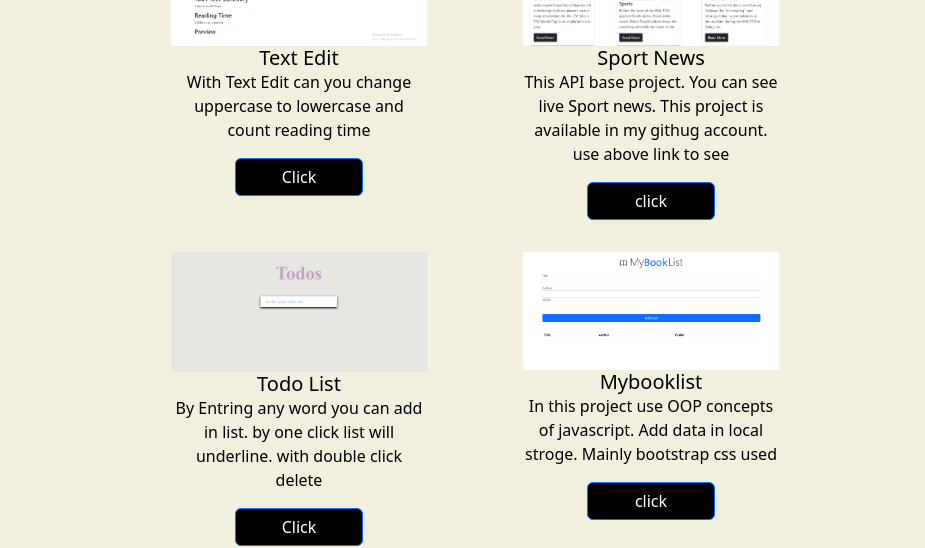
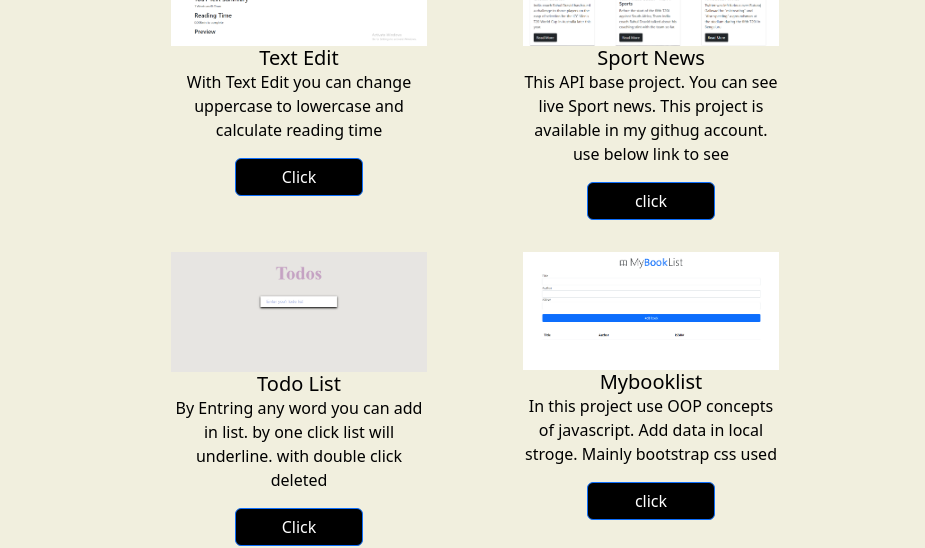
Before and after one commit to Syedfahed/SyedFahed, a React (Create React App) app: page /project in a window 1280 px wide. Shown: the part 213-761 px from the top of the page, without its empty margins (165-1090 px from the left). Built offline with nearby package versions, Linux system fonts and the light colour scheme.

Commit message:
Update Project.js

```diff
--- a/src/components/Project.js
+++ b/src/components/Project.js
@@ -14,7 +14,7 @@ export default function Project() {
             <div className="card-body">
               <h5 className="card-title">Text Edit</h5>
               <p className="card-text">
-                With Text Edit can you change uppercase to lowercase and count
+                With Text Edit you can change uppercase to lowercase and calculate
                 reading time
               </p>
               <a
@@ -32,7 +32,7 @@ export default function Project() {
               <h5 className="card-title">Sport News</h5>
               <p className="card-text">
                 This API base project. You can see live Sport news. This project
-                is available in my githug account. use above link to see{" "}
+                is available in my githug account. use below link to see{" "}
               </p>
               <a href="https://github.com/Syedfahed/sportnews" className="btn btn-primary">
                 click
@@ -46,7 +46,7 @@ export default function Project() {
               <h5 className="card-title">Todo List</h5>
               <p className="card-text">
                 By Entring any word you can add in list. by one click list will
-                underline. with double click delete
+                underline. with double click deleted
               </p>
               <a
                 href="https://todo-app-beta-wine.vercel.app/"
```
